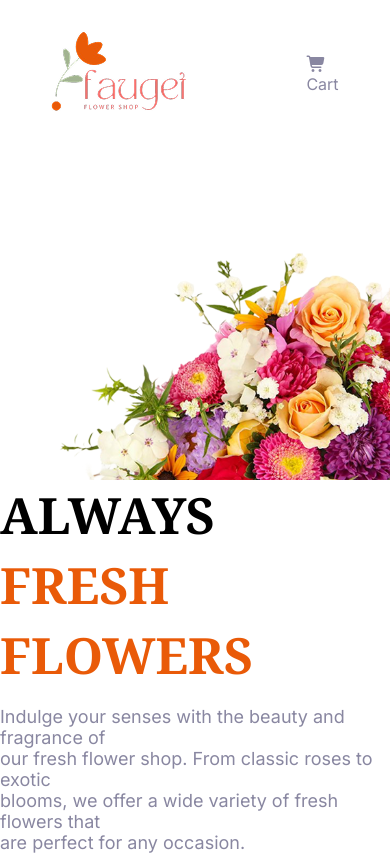
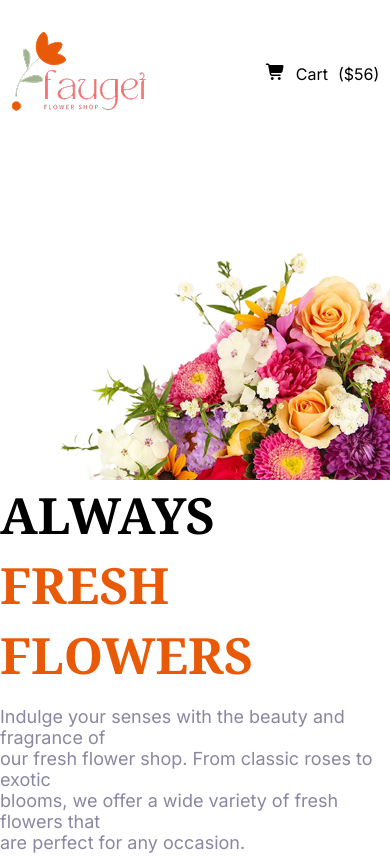
Before and after one commit to Shaching-dev/milestone-2-assignment, a plain HTML site: page index.html in a window 390 px wide. Shown: the top 856 px of the page. Drawn offline with Linux system fonts and the light colour scheme.

Commit message:
third commit

```diff
--- a/index.html
+++ b/index.html
@@ -26,7 +26,8 @@
             <li><a class="about" href="">About Us</a></li>
             <li>
               <a class="cart" href=""
-                ><i class="fa-solid fa-cart-shopping"></i> Cart</a
+                ><i class="fa-solid fa-cart-shopping"></i> Cart
+                <span class="cart-span">($56)</span></a
               >
             </li>
           </ul>
--- a/style/style.css
+++ b/style/style.css
@@ -342,6 +342,11 @@ input[type="submit"] {
     justify-content: center;
     margin: 0 auto;
   }
+  .cart {
+    color: black;
+    display: flex;
+    gap: 10px;
+  }
   .home,
   .about,
   .shop {
```
